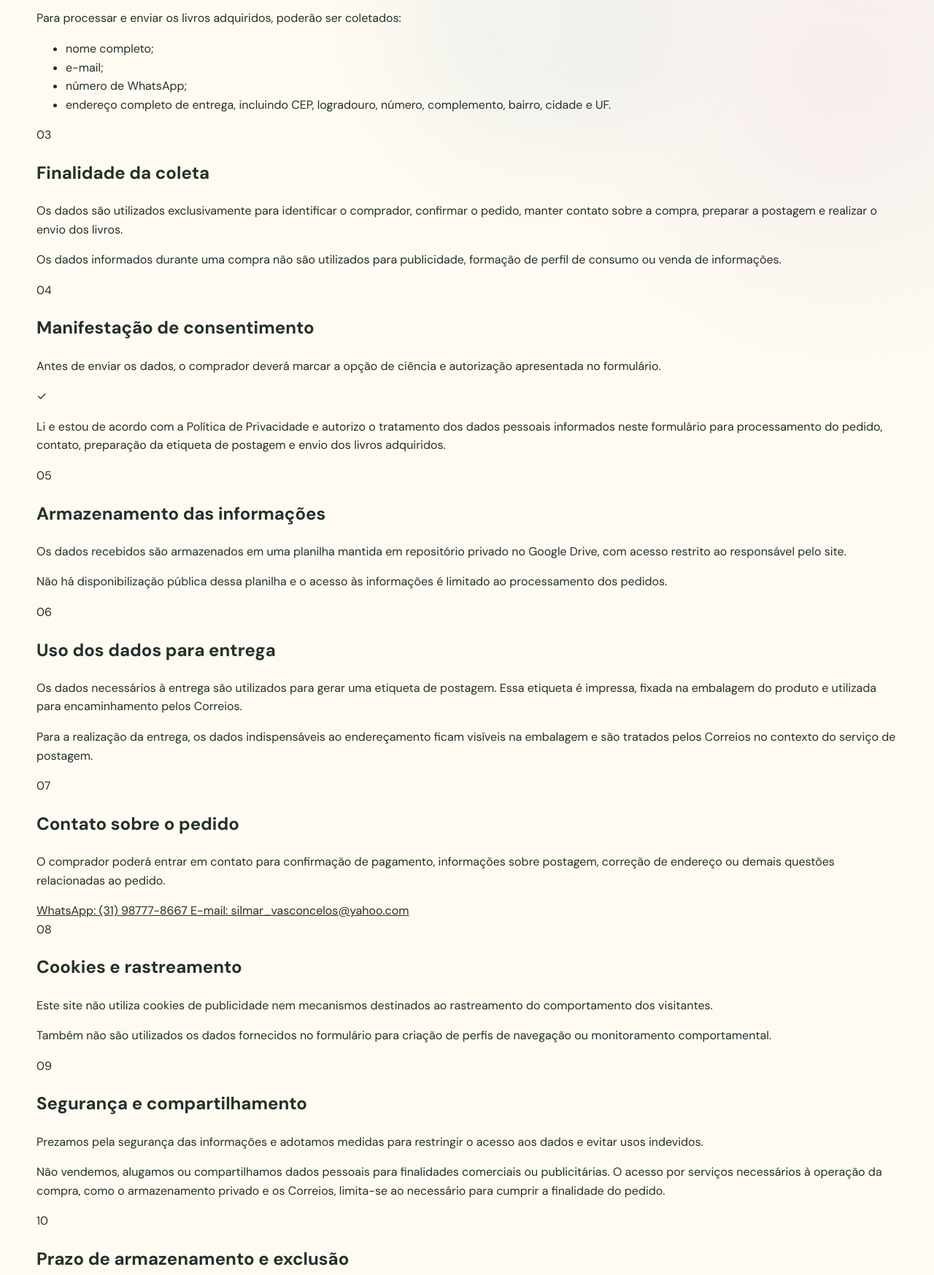
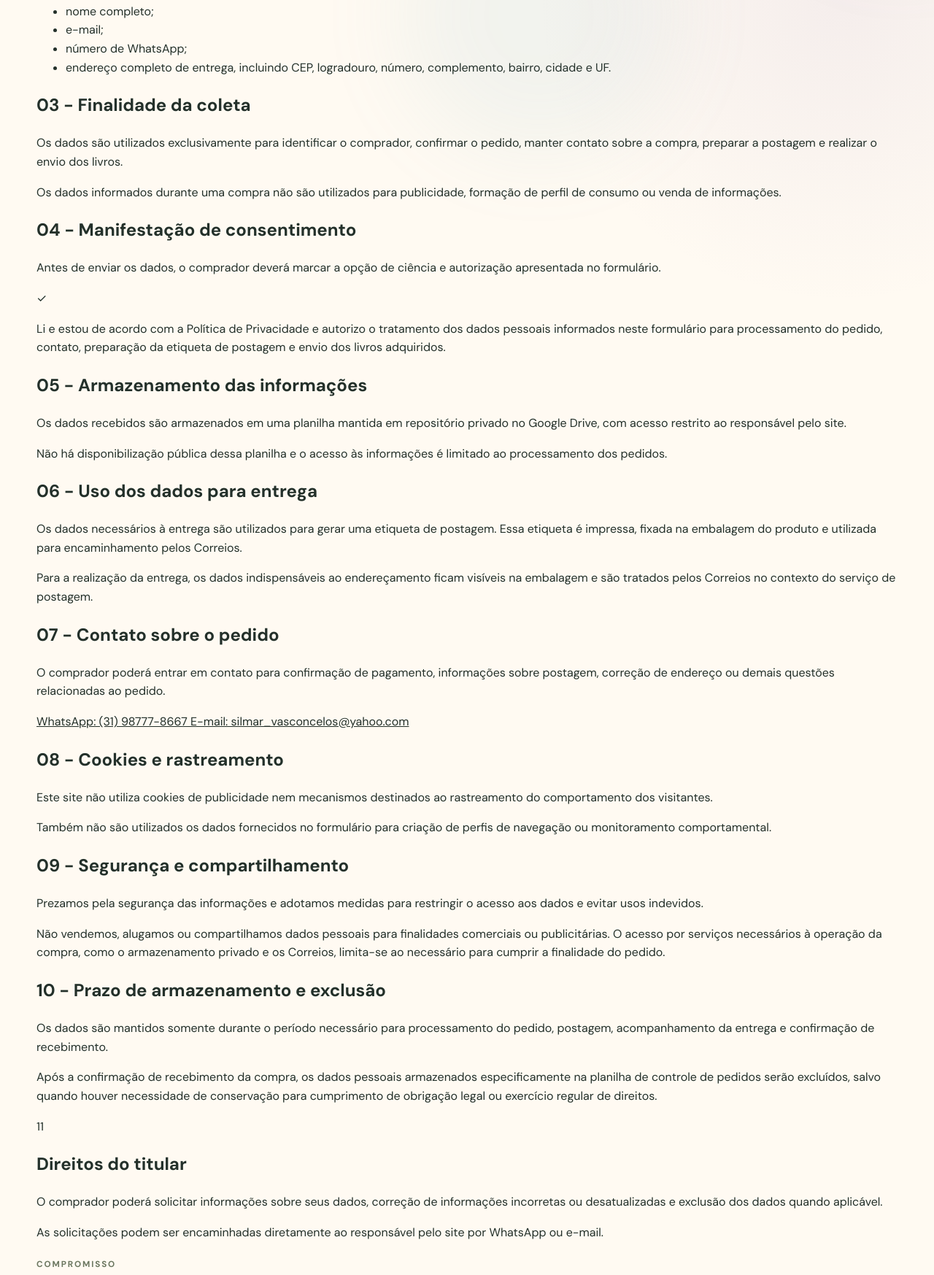
Before and after one commit to SilV1966/livroinfantil, a plain HTML site: page privacidade.html in a window 1280 px wide. Shown: the part 804-2551 px from the top of the page at 73% size. Drawn offline with Linux system fonts and the light colour scheme.

Commit message:
Add section numbers to privacy document headings

```diff
--- a/privacidade.html
+++ b/privacidade.html
@@ -59,9 +59,8 @@
       <article class="privacy-document reveal">
 
         <section class="privacy-block">
-          <span class="privacy-number">01</span>
           <div>
-            <h2>Responsável pelo site</h2>
+            <h2>01 - Responsável pelo site</h2>
             <p>
               O responsável pelo site e pelo tratamento dos dados pessoais é
               <strong>Silmar Vasconcelos</strong>.
@@ -76,9 +75,8 @@
         </section>
 
         <section class="privacy-block">
-          <span class="privacy-number">02</span>
           <div>
-            <h2>Dados coletados</h2>
+            <h2>02 - Dados coletados</h2>
             <p>Para processar e enviar os livros adquiridos, poderão ser coletados:</p>
             <ul>
               <li>nome completo;</li>
@@ -90,9 +88,8 @@
         </section>
 
         <section class="privacy-block">
-          <span class="privacy-number">03</span>
           <div>
-            <h2>Finalidade da coleta</h2>
+            <h2>03 - Finalidade da coleta</h2>
             <p>
               Os dados são utilizados exclusivamente para identificar o comprador, confirmar o pedido,
               manter contato sobre a compra, preparar a postagem e realizar o envio dos livros.
@@ -105,9 +102,8 @@
         </section>
 
         <section class="privacy-block privacy-highlight">
-          <span class="privacy-number">04</span>
           <div>
-            <h2>Manifestação de consentimento</h2>
+            <h2>04 - Manifestação de consentimento</h2>
             <p>
               Antes de enviar os dados, o comprador deverá marcar a opção de ciência e autorização
               apresentada no formulário.
@@ -125,9 +121,8 @@
         </section>
 
         <section class="privacy-block">
-          <span class="privacy-number">05</span>
           <div>
-            <h2>Armazenamento das informações</h2>
+            <h2>05 - Armazenamento das informações</h2>
             <p>
               Os dados recebidos são armazenados em uma planilha mantida em repositório privado
               no Google Drive, com acesso restrito ao responsável pelo site.
@@ -140,9 +135,8 @@
         </section>
 
         <section class="privacy-block">
-          <span class="privacy-number">06</span>
           <div>
-            <h2>Uso dos dados para entrega</h2>
+            <h2>06 - Uso dos dados para entrega</h2>
             <p>
               Os dados necessários à entrega são utilizados para gerar uma etiqueta de postagem.
               Essa etiqueta é impressa, fixada na embalagem do produto e utilizada para
@@ -156,9 +150,8 @@
         </section>
 
         <section class="privacy-block">
-          <span class="privacy-number">07</span>
           <div>
-            <h2>Contato sobre o pedido</h2>
+            <h2>07 - Contato sobre o pedido</h2>
             <p>
               O comprador poderá entrar em contato para confirmação de pagamento, informações sobre
               postagem, correção de endereço ou demais questões relacionadas ao pedido.
@@ -175,9 +168,8 @@
         </section>
 
         <section class="privacy-block">
-          <span class="privacy-number">08</span>
           <div>
-            <h2>Cookies e rastreamento</h2>
+            <h2>08 - Cookies e rastreamento</h2>
             <p>
               Este site não utiliza cookies de publicidade nem mecanismos destinados ao rastreamento
               do comportamento dos visitantes.
@@ -190,9 +182,8 @@
         </section>
 
         <section class="privacy-block">
-          <span class="privacy-number">09</span>
           <div>
-            <h2>Segurança e compartilhamento</h2>
+            <h2>09 - Segurança e compartilhamento</h2>
             <p>
               Prezamos pela segurança das informações e adotamos medidas para restringir o acesso
               aos dados e evitar usos indevidos.
@@ -207,9 +198,8 @@
         </section>
 
         <section class="privacy-block">
-          <span class="privacy-number">10</span>
           <div>
-            <h2>Prazo de armazenamento e exclusão</h2>
+            <h2>10 - Prazo de armazenamento e exclusão</h2>
             <p>
               Os dados são mantidos somente durante o período necessário para processamento do pedido,
               postagem, acompanhamento da entrega e confirmação de recebimento.
```
